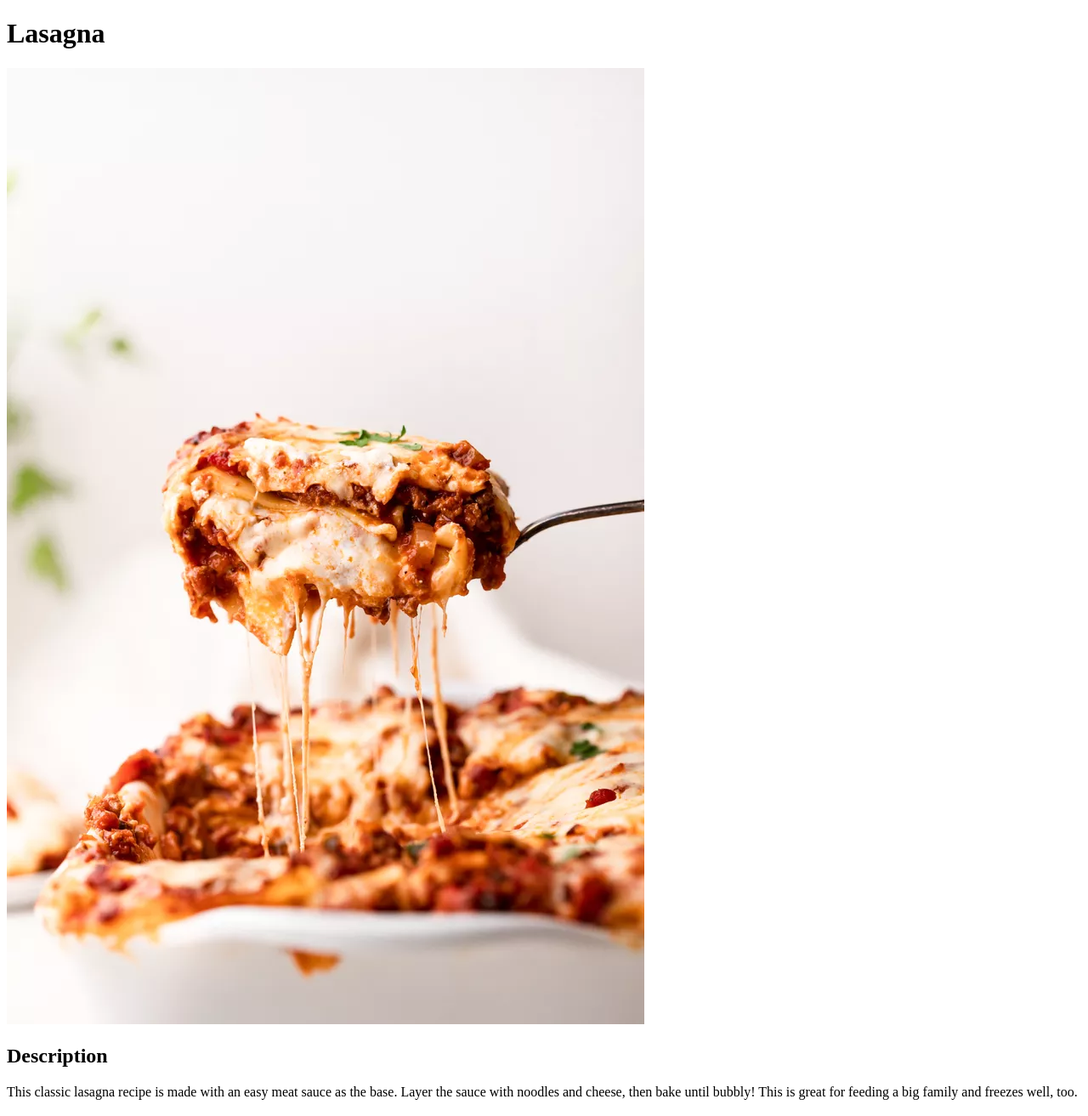
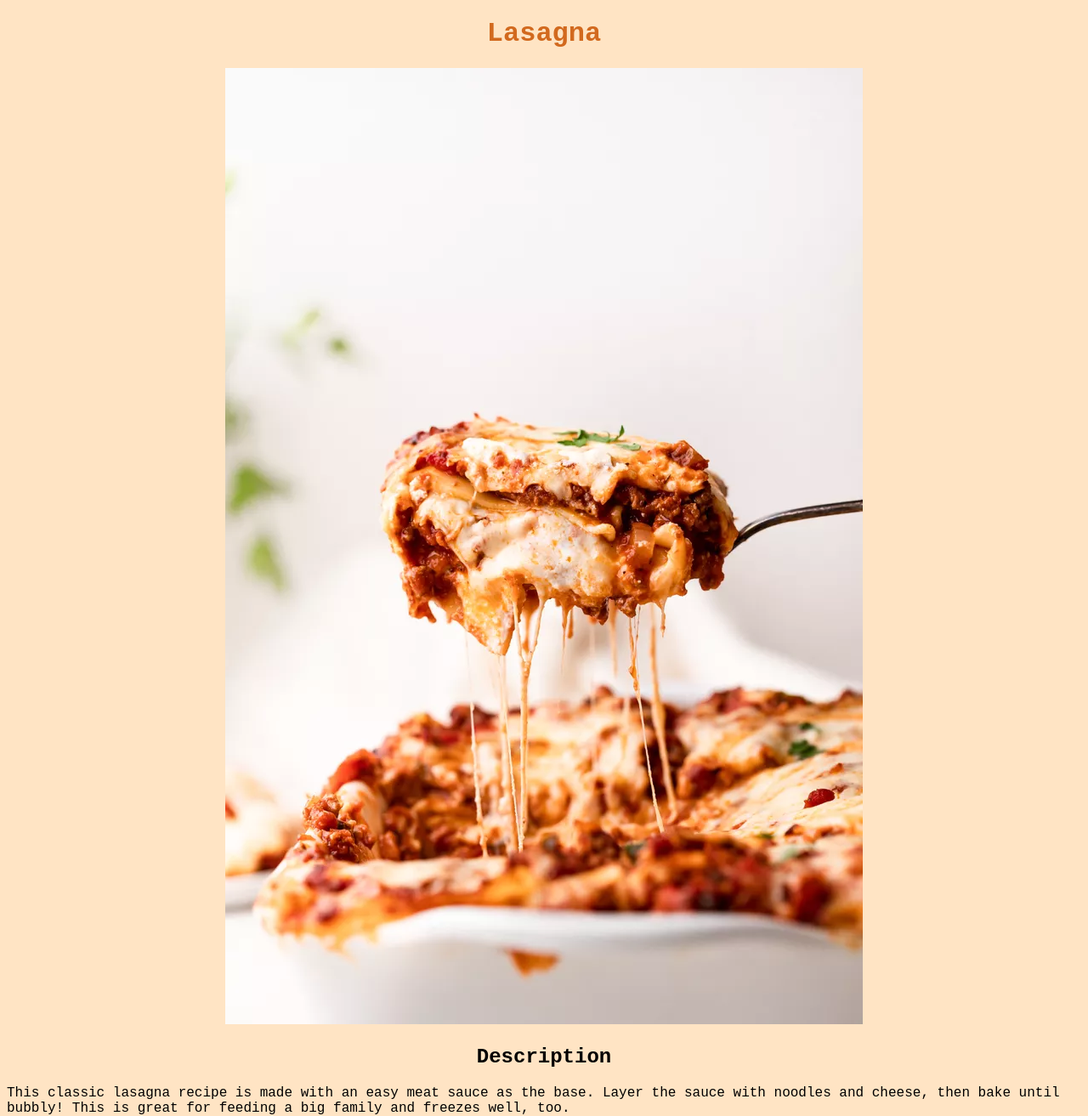
Before and after one commit to sbheinlein/odin-recipes, a plain HTML site: page recipes/potpie.html in a window 1280 px wide. Shown: the top 1313 px of the page at 85% size. Drawn offline with Linux system fonts and the light colour scheme; files whose address does not match are found by name.

Commit message:
prettyfied

```diff
--- a/recipes/potpie.html
+++ b/recipes/potpie.html
@@ -4,6 +4,7 @@
     <meta charset="UTF-8">
     <meta http-equiv="X-UA-Compatible" content="IE=edge">
     <meta name="viewport" content="width=device-width, initial-scale=1.0">
+    <link rel="stylesheet" href="/styles.css" />
     <title>Lasagna</title>
 </head>
 <body>
--- /dev/null
+++ b/styles.css
@@ -0,0 +1,13 @@
+* {
+    background-color: bisque;
+    text-align: center;
+    font-family: 'Courier New', Courier, monospace;
+}
+
+h1 {
+    color: chocolate;
+}
+
+li, p {
+    text-align: left;
+}
```
Also changed, not shown: index.html (+3 -0 lines), recipes/lasagna.html (+1 -0 lines), recipes/tikkamasala.html (+1 -0 lines).
